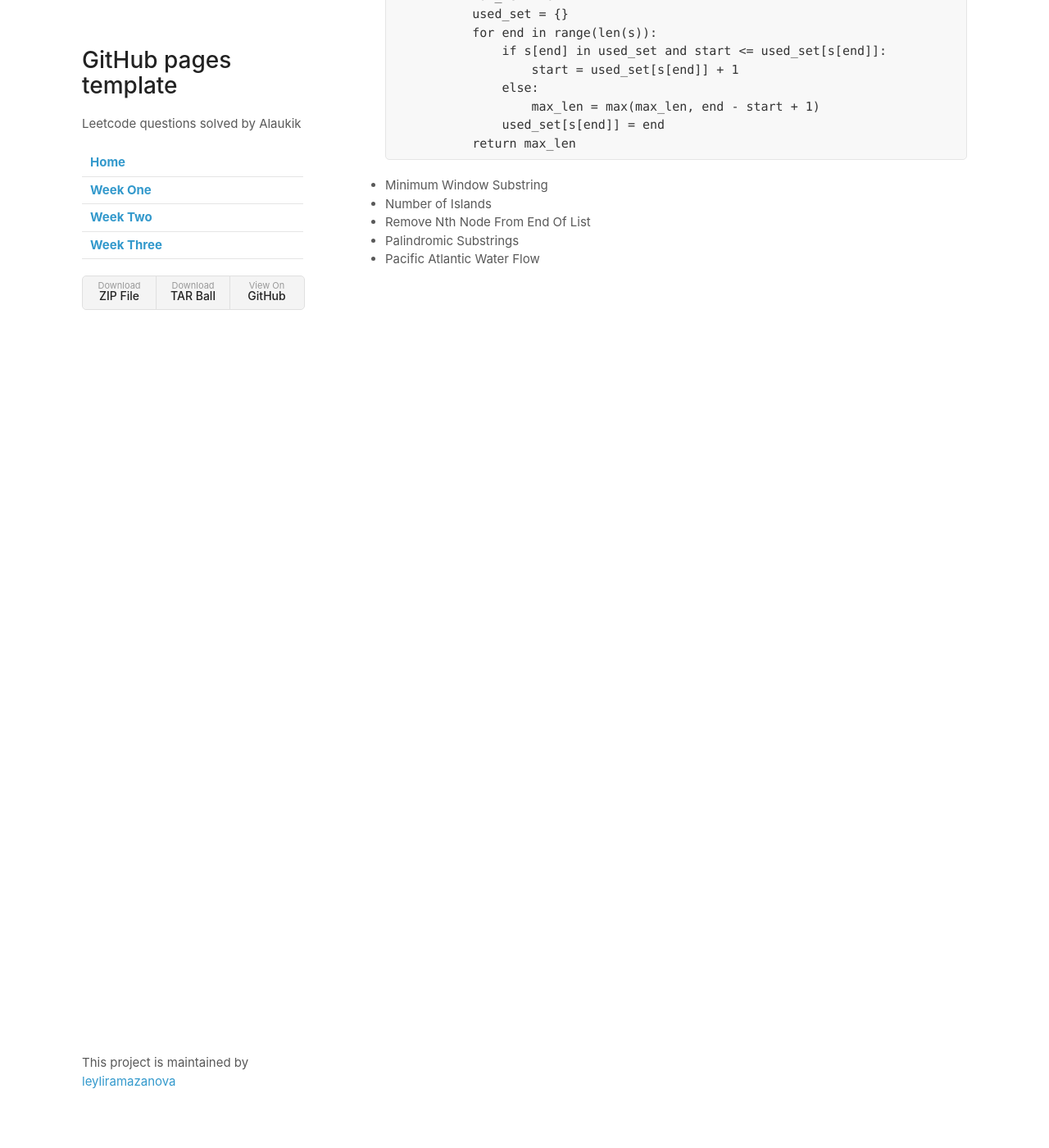
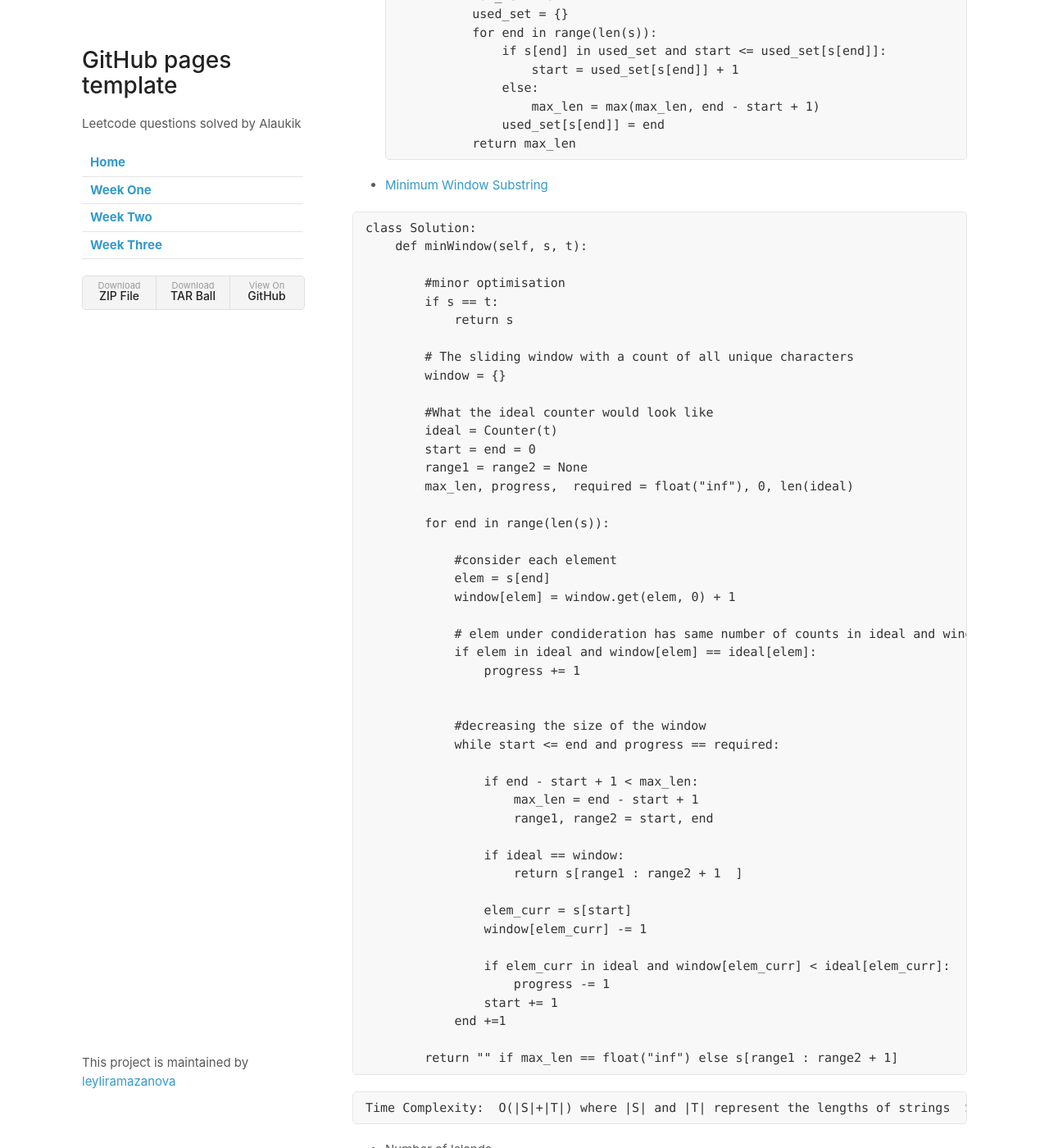
Before and after one commit to leyliramazanova/Five-Weeks-of-Leet-Code, a Jekyll site: the page built from weekTwo.md, in a window 1280 px wide and 1400 px high, scrolled down 4329 px. Shown: the whole window at 82% size. Built offline with Jekyll 4.4.1, drawn with Linux system fonts in a browser that asks for light colours; our own code applies the rules of GitHub Pages for plain Markdown files; before the commit the page ends 4727 px from its top, so only the background shows below that.

Commit message:
code for week 2

````diff
--- a/weekTwo.md
+++ b/weekTwo.md
@@ -206,7 +206,59 @@ class Solution:
             return max_len
     ```
 
-- Minimum Window Substring
+- [Minimum Window Substring](https://leetcode.com/problems/minimum-window-substring/solution/)
+
+```python
+class Solution:
+    def minWindow(self, s, t):
+
+        #minor optimisation
+        if s == t:
+            return s
+
+        # The sliding window with a count of all unique characters
+        window = {}
+
+        #What the ideal counter would look like
+        ideal = Counter(t)
+        start = end = 0
+        range1 = range2 = None
+        max_len, progress,  required = float("inf"), 0, len(ideal)
+
+        for end in range(len(s)):
+
+            #consider each element
+            elem = s[end]
+            window[elem] = window.get(elem, 0) + 1
+
+            # elem under condideration has same number of counts in ideal and windoq
+            if elem in ideal and window[elem] == ideal[elem]:
+                progress += 1
+
+
+            #decreasing the size of the window
+            while start <= end and progress == required:
+
+                if end - start + 1 < max_len:
+                    max_len = end - start + 1
+                    range1, range2 = start, end
+
+                if ideal == window:
+                    return s[range1 : range2 + 1  ]
+
+                elem_curr = s[start]
+                window[elem_curr] -= 1
+
+                if elem_curr in ideal and window[elem_curr] < ideal[elem_curr]:
+                    progress -= 1
+                start += 1
+            end +=1
+
+        return "" if max_len == float("inf") else s[range1 : range2 + 1]
+```
+
+    Time Complexity:  O(∣S∣+∣T∣) where |S| and |T| represent the lengths of strings  S and T.
+
 - Number of Islands
 - Remove Nth Node From End Of List
 - Palindromic Substrings
````
